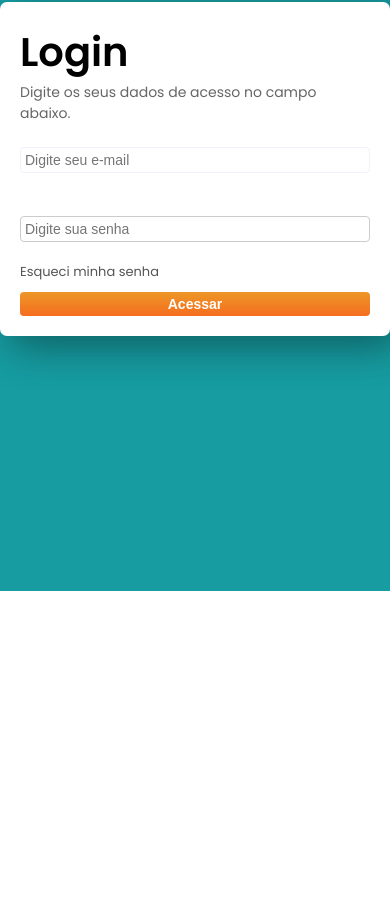
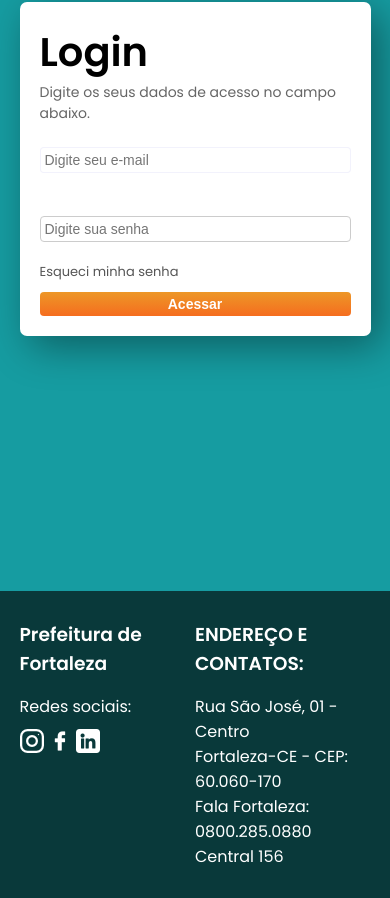
Before and after one commit to Layssaoliveira26/Entrega1-Intermedi-rio-Capacita-Fortaleza-Saud-vel, a plain HTML site: page Login.html in a window 390 px wide. Shown: the part 357-1255 px from the top of the page. Before the commit the page ends 948 px from the top, so only its background shows below. Drawn offline with Linux system fonts and the light colour scheme.

Commit message:
padronizações

```diff
--- a/Login.html
+++ b/Login.html
@@ -49,6 +49,27 @@
         <input type="submit" value="Acessar" class="btn" />
     </form>
 </div>
-
+<!--Inicio footer-->
+<footer>
+    <div class="container">
+        <ul>
+            <h3>Prefeitura de Fortaleza</h3>
+            <p>Redes sociais:</p>
+            <div class="redes-sociais">
+                <a href="https://www.instagram.com/prefeituradefortaleza/"><img src="img/instagram.png"></a>
+                <a href="https://www.facebook.com/PrefeituradeFortaleza"><img src="img/facebook.png"></a>
+                <a href="https://www.linkedin.com/company/prefeitura-municipal-de-fortaleza/?originalSubdomain=br"></a><img src="img/linkedin.png"></a>
+            </div>
+        </ul>
+        <ul>
+            <h3>ENDEREÇO E CONTATOS:</h3>
+            Rua São José, 01 - Centro<br>
+            Fortaleza-CE - CEP: 60.060-170<br>
+            Fala Fortaleza: 0800.285.0880<br>
+            Central 156
+        </ul>
+    </div>
+</footer>
+<!--fim do footer-->
 <script src="js/main.js"></script>
 </body>
--- a/css/style.css
+++ b/css/style.css
@@ -415,7 +415,6 @@ main .container{
     align-items: center;
     align-content: center;
     justify-content: center;
-    width: 100%;
     height: 100vh;
     background-color: var(--azul-aqua);
 }
@@ -430,6 +429,7 @@ main .container{
     border-radius: 7px;
     padding: 20px;
     box-shadow: 10px 10px 40px rgba(0, 0, 0, 0.4);
+    width: 32%;
 }
 
 .areaLogin img {
@@ -493,12 +493,12 @@ main .container{
     margin: 0 !important;
 
 }
-
 .btn:hover {
     transform: scale(1.05);
     background-color: #e6e6fa85;
 
 }
+
 /*Inicio do footer*/
 footer{
     background-color:#09393a
@@ -611,7 +611,8 @@ footer .container h3{
     }
 
     .newsletter{
-        margin-top: 10%;
+        padding-top: 30px;
+        margin-top: 30%;
         width: 100%;
         text-align: center;
         justify-content: center;
@@ -621,6 +622,7 @@ footer .container h3{
         width: 100%;
         text-align: center;
     }
+
     .newsletter .container .box-newsletter,
     .newsletter-sobre .container .box-newsletter{
         width: 100%;
@@ -666,6 +668,10 @@ footer .container h3{
     .beneficios-resumidos p{
         padding-bottom: 15px;
     }
+    .formLogin{
+        width: 90%;
+        height:auto;
+    }
 }
 @media(max-width: 600px){
     .image-objetivos img{
```
